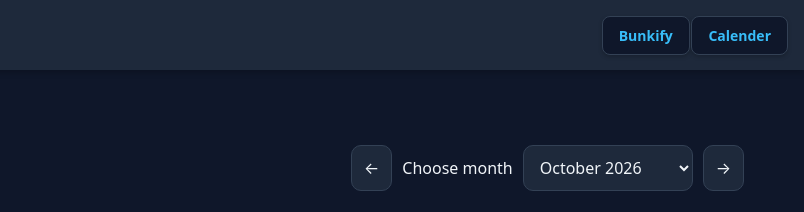
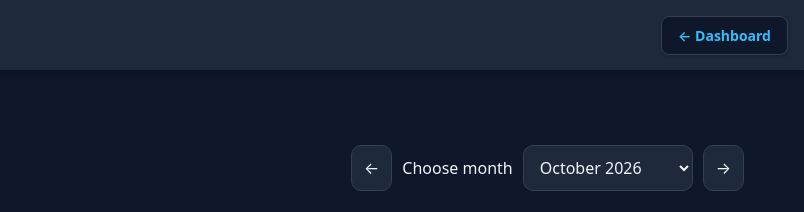
Before and after one commit to mohitgladiator/Mohit-Mangment-system, a website: page holidays.html in a window 1280 px wide. Shown: the top 212 px of the page, 476-1280 px from the left. Drawn offline with Linux system fonts and the light colour scheme.

Commit message:
Update holidays.html

```diff
--- a/holidays.html
+++ b/holidays.html
@@ -149,8 +149,8 @@
             <h1 class="logo-heading">MMS <span>Mohit Management system</span></h1>
         </div>
         <div class="options">
-            <button class="btn" id="bunkify">Bunkify</button>
-            <a href="./holidays.html"><button class="Calender btn">Calender</button></a>
+
+            <a href="./index.html"><button class=" btn">← Dashboard</button></a>
         </div>
     </nav>
   <main>
```
